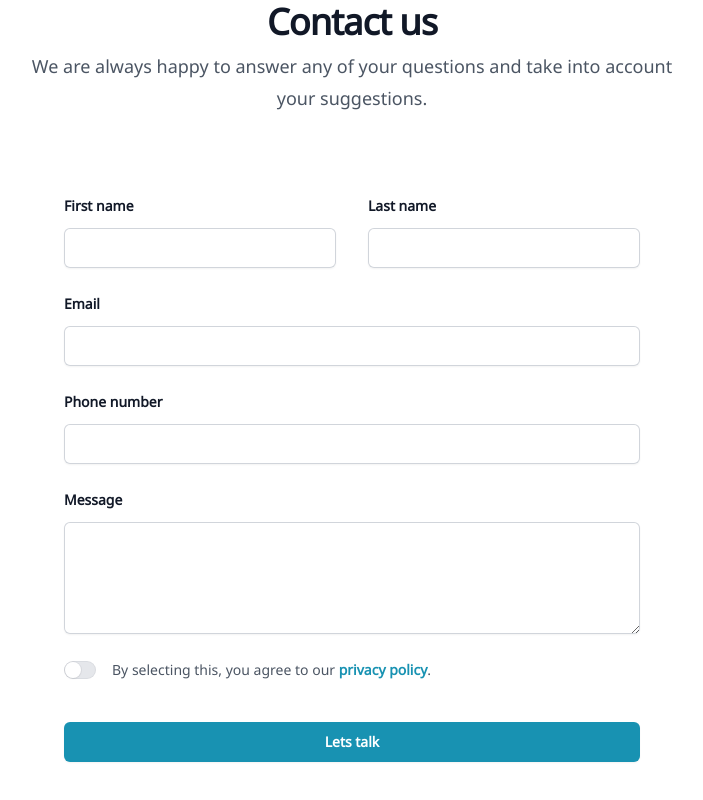
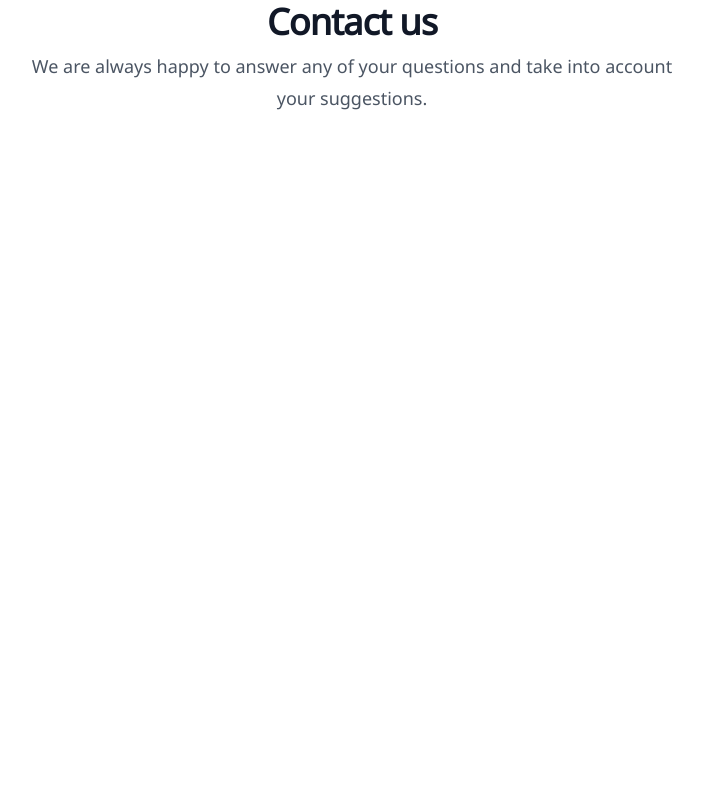
Before and after one commit to elfsvet/fp, a Next.js app: page /Contacts in a window 1280 px wide. Shown: the part 458-1258 px from the top of the page, without its empty margins (288-991 px from the left). After the commit the page ends 800 px from the top, so only its background shows below. Built offline with nearby package versions, Linux system fonts and the light colour scheme.

Commit message:
disabled the form

```diff
--- a/src/app/Contacts/page.tsx
+++ b/src/app/Contacts/page.tsx
@@ -30,7 +30,7 @@ export default function Contacts() {
           We are always happy to answer any of your questions and take into account your suggestions.
         </p>
       </div>
-      <form action='#' method='POST' className='mx-auto mt-16 max-w-xl sm:mt-20'>
+      {/* <form action='#' method='POST' className='mx-auto mt-16 max-w-xl sm:mt-20'>
         <div className='grid grid-cols-1 gap-x-8 gap-y-6 sm:grid-cols-2'>
           <div>
             <label htmlFor='first-name' className='block text-sm font-semibold leading-6 text-gray-900'>
@@ -162,7 +162,7 @@ export default function Contacts() {
             Lets talk
           </button>
         </div>
-      </form>
+      </form> */}
     </div>
   );
 }
```
